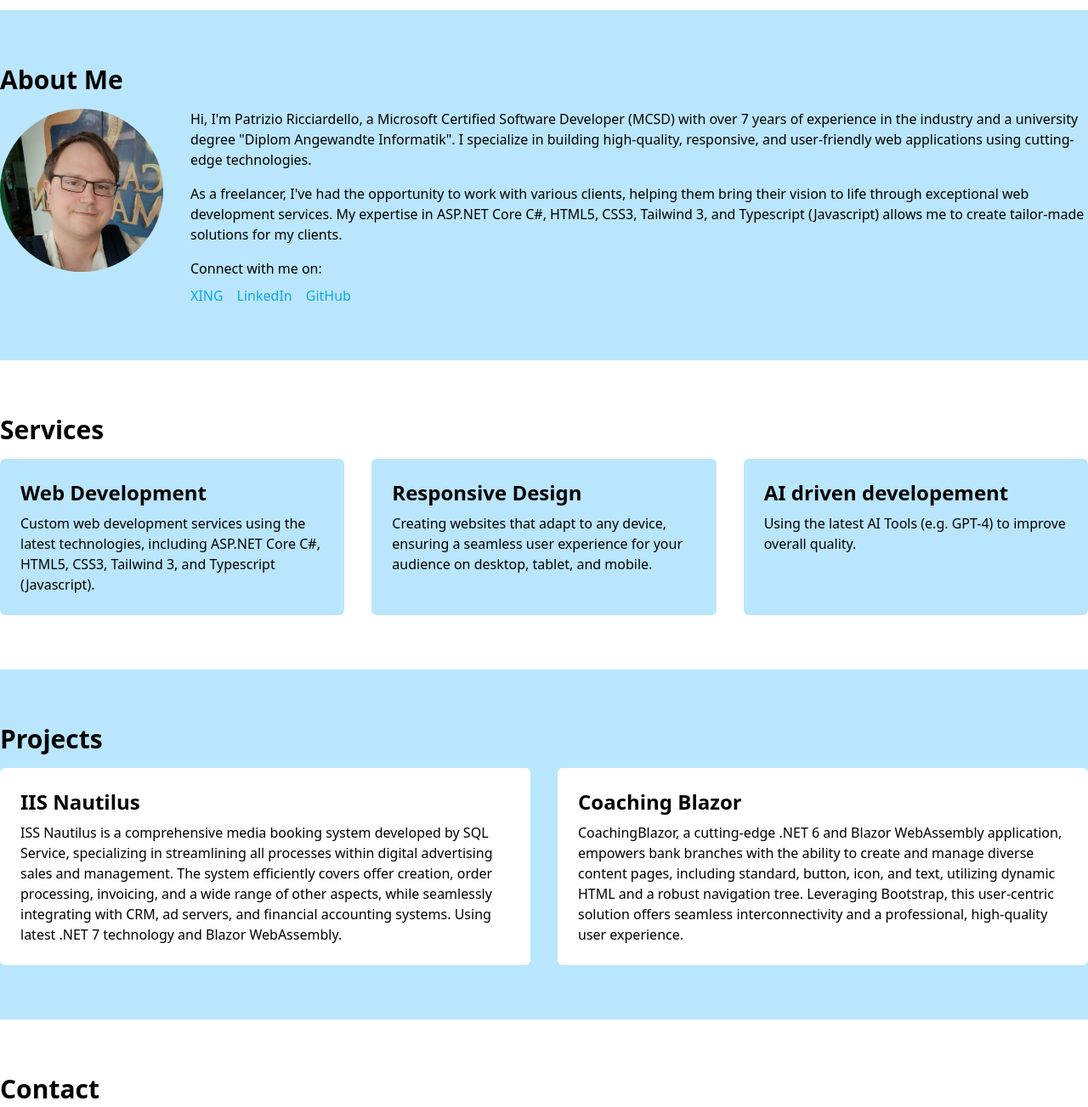
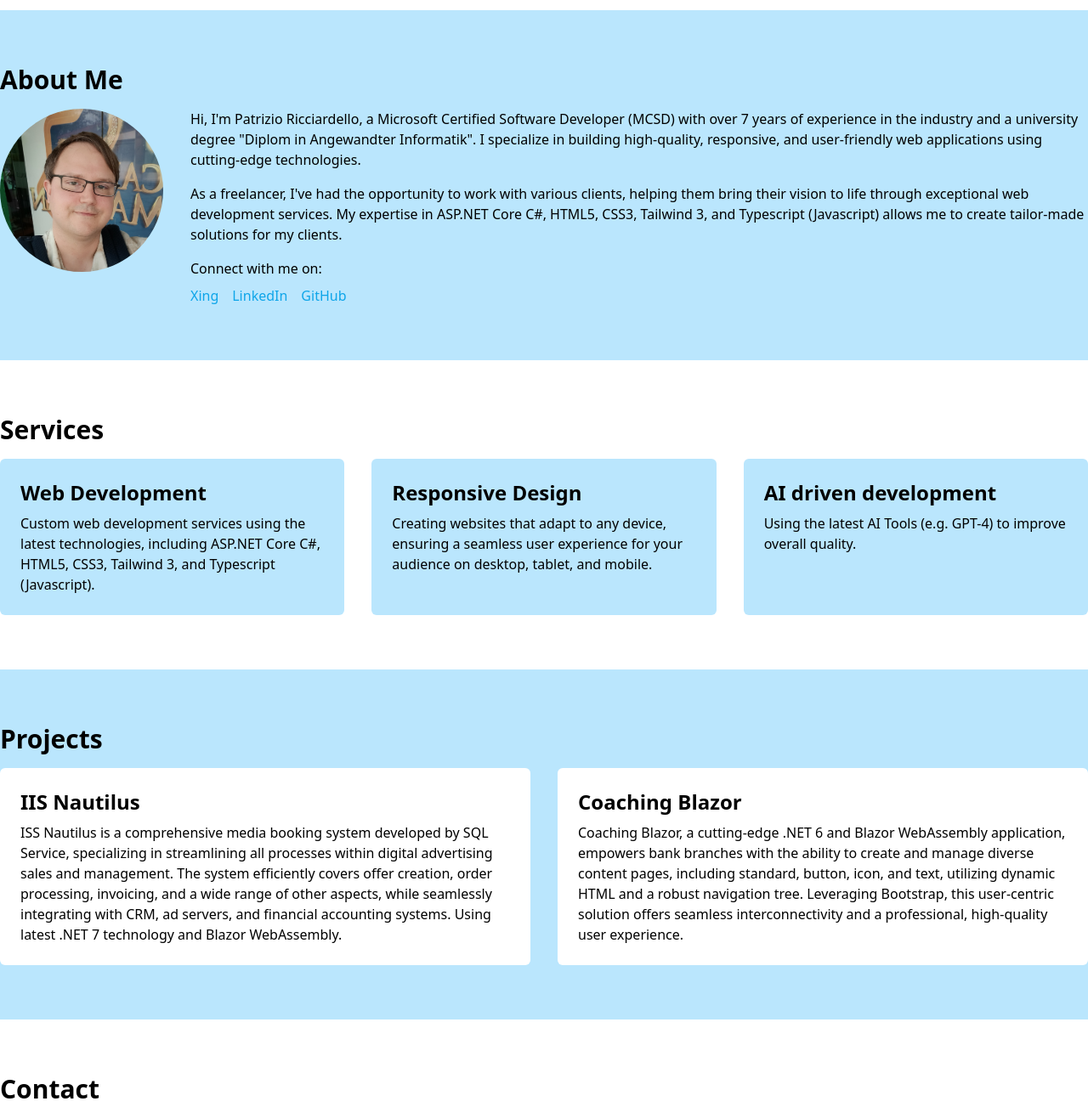
Before and after one commit to PatrizioR/RicciardelloPortfolioTailwind, a website: page wwwroot/index.html in a window 1280 px wide. Shown: the part 200-1503 px from the top of the page at 85% size. Drawn offline with Linux system fonts and the light colour scheme.

Commit message:
Fix spelling mistakes

```diff
--- a/wwwroot/index.html
+++ b/wwwroot/index.html
@@ -23,11 +23,11 @@
         <div class="flex items-start space-x-8">
             <img src="./images/photo.jpg" alt="Patrizio Ricciardello" class="w-48 h-48 rounded-full">
             <div>
-                <p class="mb-4">Hi, I'm Patrizio Ricciardello, a Microsoft Certified Software Developer (MCSD) with over 7 years of experience in the industry and a university degree "Diplom Angewandte Informatik". I specialize in building high-quality, responsive, and user-friendly web applications using cutting-edge technologies.</p>
+                <p class="mb-4">Hi, I'm Patrizio Ricciardello, a Microsoft Certified Software Developer (MCSD) with over 7 years of experience in the industry and a university degree "Diplom in Angewandter Informatik". I specialize in building high-quality, responsive, and user-friendly web applications using cutting-edge technologies.</p>
                 <p class="mb-4">As a freelancer, I've had the opportunity to work with various clients, helping them bring their vision to life through exceptional web development services. My expertise in ASP.NET Core C#, HTML5, CSS3, Tailwind 3, and Typescript (Javascript) allows me to create tailor-made solutions for my clients.</p>
                 <p>Connect with me on:</p>
                 <div class="flex space-x-4 mt-2">
-                    <a href="https://www.xing.com/profile/Patrizio_Ricciardello2" target="_blank" class="text-sky-500 hover:text-sky-400" title="XING Profile">XING</a>
+                    <a href="https://www.xing.com/profile/Patrizio_Ricciardello2" target="_blank" class="text-sky-500 hover:text-sky-400" title="XING Profile">Xing</a>
                     <a href="https://www.linkedin.com/in/patrizio-ricciardello-061873215/" target="_blank" class="text-sky-500 hover:text-sky-400" title="LinkedIn Profile">LinkedIn</a>
                     <a href="https://github.com/PatrizioR" target="_blank" class="text-sky-500 hover:text-sky-400" title="GitHub Profile">GitHub</a>
                 </div>
@@ -50,7 +50,7 @@
                 <p>Creating websites that adapt to any device, ensuring a seamless user experience for your audience on desktop, tablet, and mobile.</p>
             </div>
             <div class="bg-sky-200 p-6 rounded-md">
-                <h3 class="text-2xl font-semibold mb-2">AI driven developement</h3>
+                <h3 class="text-2xl font-semibold mb-2">AI driven development</h3>
                 <p>Using the latest AI Tools (e.g. GPT-4) to improve overall quality.</p>
             </div>
         </div>
@@ -69,7 +69,7 @@
             </div>
             <div class="bg-white p-6 rounded-md">
                 <h3 class="text-2xl font-semibold mb-2">Coaching Blazor</h3>
-                <p>CoachingBlazor, a cutting-edge .NET 6 and Blazor WebAssembly application, empowers bank branches with the ability to create and manage diverse content pages, including standard, button, icon, and text, utilizing dynamic HTML and a robust navigation tree. Leveraging Bootstrap, this user-centric solution offers seamless interconnectivity and a professional, high-quality user experience.</p>
+                <p>Coaching Blazor, a cutting-edge .NET 6 and Blazor WebAssembly application, empowers bank branches with the ability to create and manage diverse content pages, including standard, button, icon, and text, utilizing dynamic HTML and a robust navigation tree. Leveraging Bootstrap, this user-centric solution offers seamless interconnectivity and a professional, high-quality user experience.</p>
             </div>
         </div>
     </div>
```
